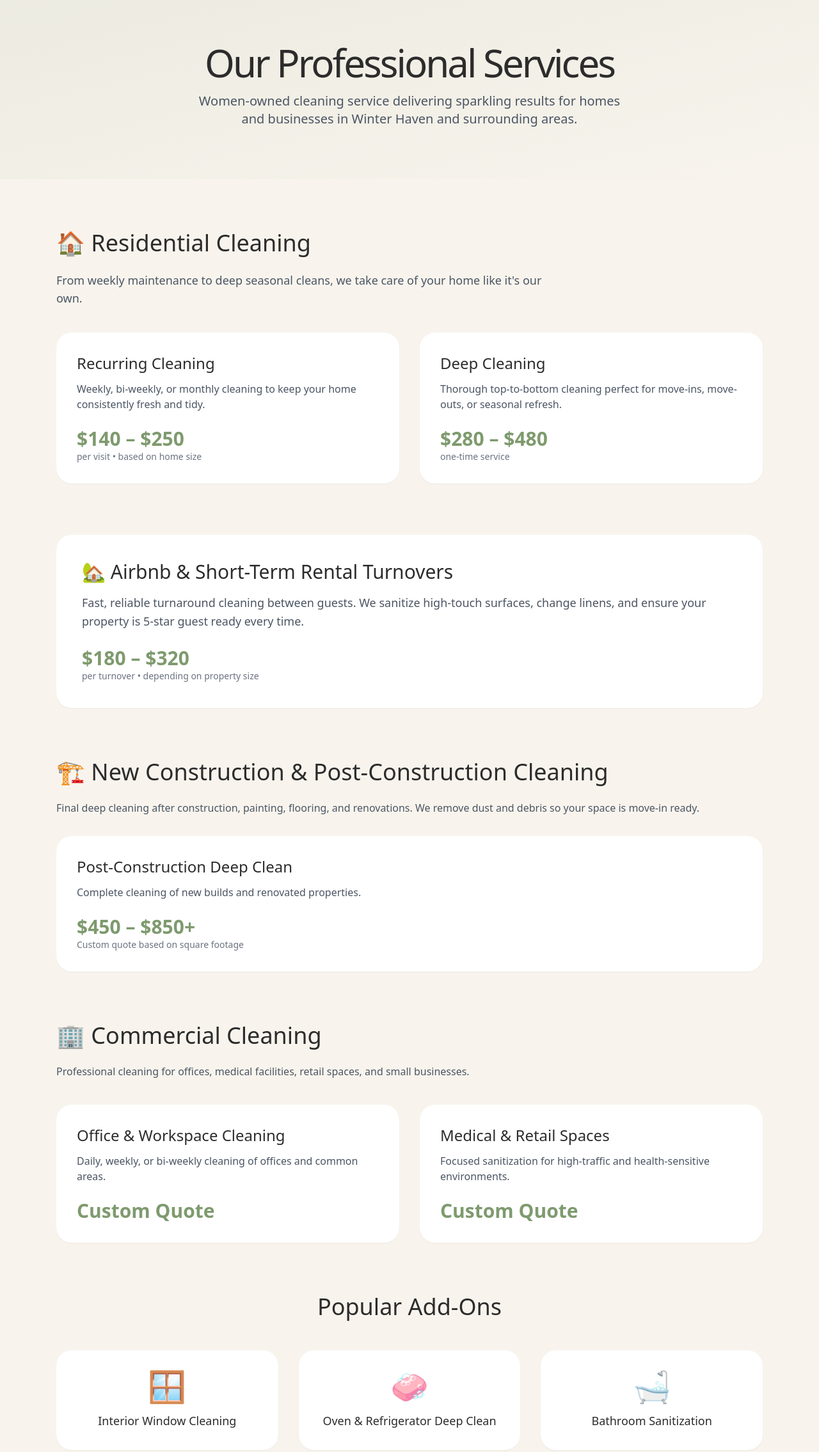
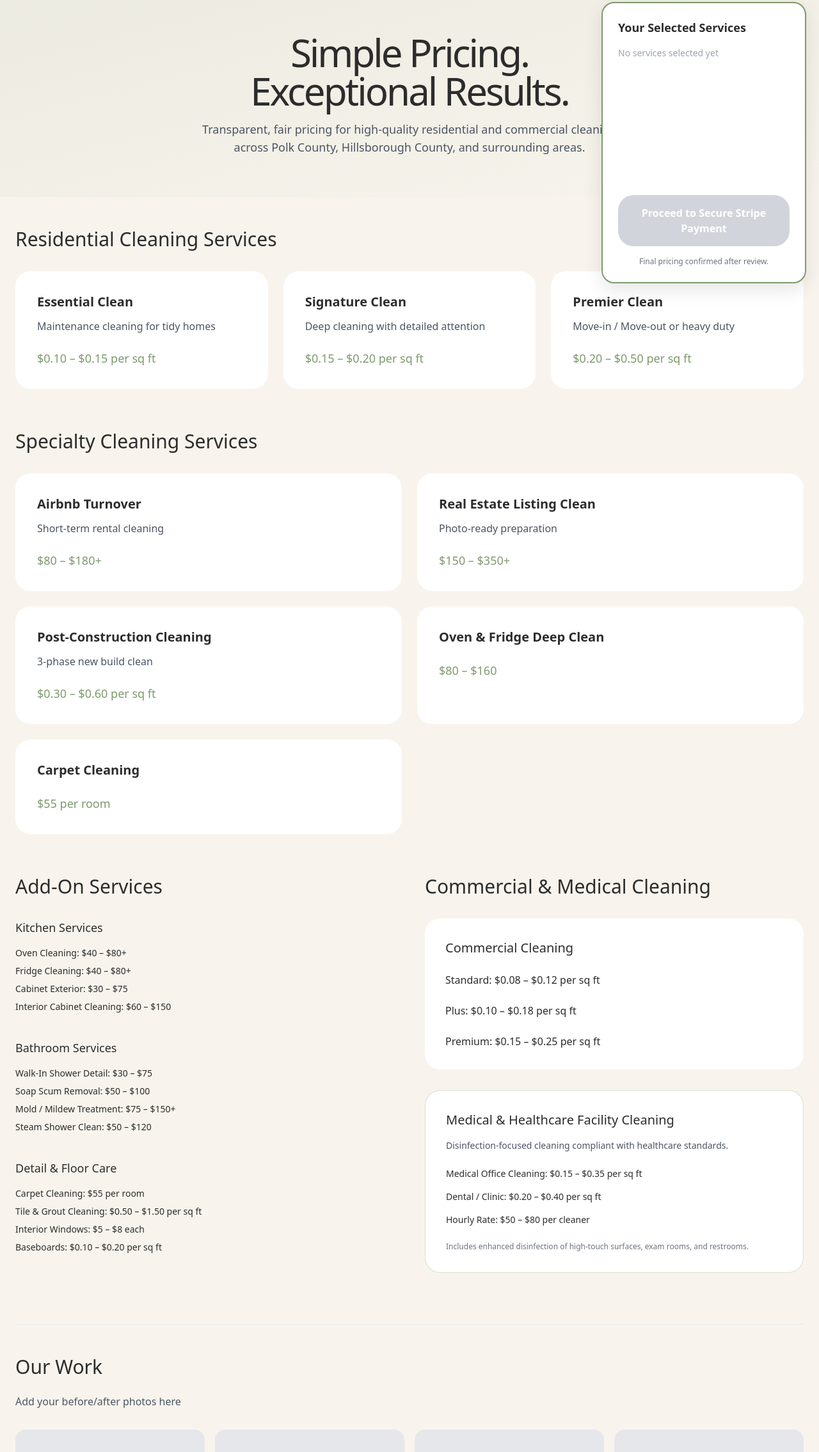
Before and after one commit to vontamr/happy-home-cleaning, a plain HTML site: page services.html in a window 1280 px wide. Shown: the part 77-2347 px from the top of the page at 64% size. Drawn offline with nearby package versions, Linux system fonts and the light colour scheme.

Commit message:
Update services.html

```diff
--- a/services.html
+++ b/services.html
@@ -4,7 +4,6 @@
     <meta charset="UTF-8">
     <meta name="viewport" content="width=device-width, initial-scale=1.0">
     <title>Our Cleaning Services | Happy Home Cleaning LLC - Winter Haven, FL</title>
-    <meta name="description" content="Professional house cleaning services in Winter Haven, FL. Deep cleaning, recurring maid service, move-out cleaning, Airbnb turnovers & more. Women-owned.">
 
     <script src="https://cdn.tailwindcss.com" async></script>
     <script>
@@ -26,24 +25,44 @@
     </script>
 
     <style>
-        .hamburger {
+        .service-card {
+            transition: all 0.4s ease;
+        }
+        .service-card:hover {
+            transform: translateY(-6px);
+            box-shadow: 0 20px 25px -5px rgb(0 0 0 / 0.1);
+        }
+        .service-card.selected {
+            border-color: #7E9A6E;
+            background-color: #f8f4ed;
+        }
+        .queue-sidebar {
+            position: fixed;
+            top: 80px;
+            right: 20px;
+            width: 320px;
+            background: white;
+            border: 2px solid #7E9A6E;
+            border-radius: 20px;
+            box-shadow: 0 10px 30px rgba(0,0,0,0.1);
+            z-index: 40;
             display: none;
-            flex-direction: column;
-            gap: 5px;
-            cursor: pointer;
         }
-        .hamburger span {
-            width: 28px;
-            height: 3px;
-            background: #2C2C2C;
-            transition: all 0.3s ease;
+        @media (min-width: 1024px) {
+            .queue-sidebar { display: block; }
         }
-        @media (max-width: 768px) {
-            .hamburger { display: flex; }
+        .mobile-queue-bar {
+            position: fixed;
+            bottom: 0;
+            left: 0;
+            right: 0;
+            background: white;
+            border-top: 3px solid #7E9A6E;
+            z-index: 50;
         }
     </style>
 </head>
-<body class="bg-cream text-[#2C2C2C] font-sans">
+<body class="bg-cream text-[#2C2C2C] font-sans pb-24 lg:pb-0">
 
     <!-- Navigation -->
     <nav class="bg-white border-b sticky top-0 z-50 shadow-sm">
@@ -57,7 +76,6 @@
                     </div>
                 </a>
 
-                <!-- Desktop Menu -->
                 <div class="hidden md:flex items-center gap-8 text-sm font-medium">
                     <a href="index.html" class="hover:text-sage">Home</a>
                     <a href="services.html" class="text-sage font-semibold">Services</a>
@@ -65,29 +83,7 @@
                     <a href="book.html" class="hover:text-sage">Book Now</a>
                 </div>
 
-                <!-- Get Free Quote Button -->
-                <a href="book.html"
-                   class="hidden md:block bg-sage hover:bg-[#6B8459] text-white px-8 py-4 rounded-3xl font-semibold transition-all">
-                    Get Free Quote
-                </a>
-
-                <!-- Hamburger -->
-                <div class="hamburger md:hidden" id="hamburger">
-                    <span></span>
-                    <span></span>
-                    <span></span>
-                </div>
-            </div>
-        </div>
-
-        <!-- Mobile Menu -->
-        <div id="mobile-menu" class="hidden md:hidden bg-white border-t">
-            <div class="px-6 py-6 flex flex-col gap-6 text-lg">
-                <a href="index.html" class="hover:text-sage">Home</a>
-                <a href="services.html" class="text-sage font-semibold">Services</a>
-                <a href="about.html" class="hover:text-sage">About</a>
-                <a href="book.html" class="hover:text-sage">Book Now</a>
-                <a href="book.html" class="mt-4 bg-sage text-white py-4 rounded-3xl text-center font-semibold">
+                <a href="book.html" class="hidden md:block bg-sage hover:bg-[#6B8459] text-white px-8 py-4 rounded-3xl font-semibold transition-all">
                     Get Free Quote
                 </a>
             </div>
@@ -95,124 +91,232 @@
     </nav>
 
     <!-- Hero -->
-    <section class="bg-gradient-to-br from-sage/10 to-cream py-20">
+    <section class="bg-gradient-to-br from-sage/10 to-cream py-16">
         <div class="max-w-5xl mx-auto px-6 text-center">
-            <h1 class="text-5xl md:text-6xl font-light tracking-tighter mb-4">Our Professional Services</h1>
-            <p class="text-xl text-gray-600 max-w-2xl mx-auto">
-                Women-owned cleaning service delivering sparkling results for homes and businesses in Winter Haven and surrounding areas.
+            <h1 class="text-5xl md:text-6xl font-light tracking-tighter mb-4">Simple Pricing.<br>Exceptional Results.</h1>
+            <p class="text-lg text-gray-600 max-w-2xl mx-auto">
+                Transparent, fair pricing for high-quality residential and commercial cleaning across Polk County, Hillsborough County, and surrounding areas.
             </p>
         </div>
     </section>
 
-    <section class="py-20">
-        <div class="max-w-6xl mx-auto px-6">
+    <div class="max-w-7xl mx-auto px-6 py-12 flex flex-col lg:flex-row gap-12">
 
-            <!-- Residential Cleaning -->
-            <div class="mb-20">
-                <h2 class="text-4xl font-light mb-6">🏠 Residential Cleaning</h2>
-                <p class="text-gray-600 max-w-3xl mb-10 text-lg">
-                    From weekly maintenance to deep seasonal cleans, we take care of your home like it's our own.
-                </p>
-                <div class="grid md:grid-cols-2 gap-8">
-                    <div class="bg-white rounded-3xl p-8 shadow-sm">
-                        <h3 class="text-2xl font-medium mb-3">Recurring Cleaning</h3>
-                        <p class="text-gray-600 mb-6">Weekly, bi-weekly, or monthly cleaning to keep your home consistently fresh and tidy.</p>
-                        <div class="text-3xl font-semibold text-sage">$140 – $250</div>
-                        <p class="text-sm text-gray-500">per visit • based on home size</p>
+        <!-- Main Content -->
+        <div class="flex-1">
+
+            <!-- Residential -->
+            <h2 class="text-3xl font-light mb-8">Residential Cleaning Services</h2>
+            <div class="grid grid-cols-1 md:grid-cols-3 gap-6 mb-16" id="residential-grid"></div>
+
+            <!-- Specialty -->
+            <h2 class="text-3xl font-light mb-8">Specialty Cleaning Services</h2>
+            <div class="grid grid-cols-1 md:grid-cols-2 gap-6 mb-16" id="specialty-grid"></div>
+
+            <!-- Add-Ons & Commercial -->
+            <div class="grid lg:grid-cols-2 gap-12">
+                <div>
+                    <h2 class="text-3xl font-light mb-8">Add-On Services</h2>
+                    <div class="space-y-10 text-sm">
+                        <div>
+                            <h3 class="font-medium text-lg mb-4">Kitchen Services</h3>
+                            <ul class="space-y-2">
+                                <li>Oven Cleaning: <span class="font-medium">$40 – $80+</span></li>
+                                <li>Fridge Cleaning: <span class="font-medium">$40 – $80+</span></li>
+                                <li>Cabinet Exterior: <span class="font-medium">$30 – $75</span></li>
+                                <li>Interior Cabinet Cleaning: <span class="font-medium">$60 – $150</span></li>
+                            </ul>
                         </div>
-                    <div class="bg-white rounded-3xl p-8 shadow-sm">
-                        <h3 class="text-2xl font-medium mb-3">Deep Cleaning</h3>
-                        <p class="text-gray-600 mb-6">Thorough top-to-bottom cleaning perfect for move-ins, move-outs, or seasonal refresh.</p>
-                        <div class="text-3xl font-semibold text-sage">$280 – $480</div>
-                        <p class="text-sm text-gray-500">one-time service</p>
+                        <div>
+                            <h3 class="font-medium text-lg mb-4">Bathroom Services</h3>
+                            <ul class="space-y-2">
+                                <li>Walk-In Shower Detail: <span class="font-medium">$30 – $75</span></li>
+                                <li>Soap Scum Removal: <span class="font-medium">$50 – $100</span></li>
+                                <li>Mold / Mildew Treatment: <span class="font-medium">$75 – $150+</span></li>
+                                <li>Steam Shower Clean: <span class="font-medium">$50 – $120</span></li>
+                            </ul>
+                        </div>
+                        <div>
+                            <h3 class="font-medium text-lg mb-4">Detail & Floor Care</h3>
+                            <ul class="space-y-2">
+                                <li>Carpet Cleaning: <span class="font-medium">$55 per room</span></li>
+                                <li>Tile & Grout Cleaning: <span class="font-medium">$0.50 – $1.50 per sq ft</span></li>
+                                <li>Interior Windows: <span class="font-medium">$5 – $8 each</span></li>
+                                <li>Baseboards: <span class="font-medium">$0.10 – $0.20 per sq ft</span></li>
+                            </ul>
                         </div>
                     </div>
                 </div>
 
-            <!-- Airbnb & Short-Term Rentals -->
-            <div class="mb-20 bg-white rounded-3xl p-10 shadow-sm">
-                <h2 class="text-3xl font-medium mb-4">🏡 Airbnb & Short-Term Rental Turnovers</h2>
-                <p class="text-gray-600 text-lg leading-relaxed mb-6">
-                    Fast, reliable turnaround cleaning between guests. We sanitize high-touch surfaces, change linens,
-                    and ensure your property is 5-star guest ready every time.
-                </p>
-                <div class="text-3xl font-semibold text-sage">$180 – $320</div>
-                <p class="text-sm text-gray-500">per turnover • depending on property size</p>
-            </div>
-
-            <!-- New Construction / Post-Construction -->
-            <div class="mb-20">
-                <h2 class="text-4xl font-light mb-6">🏗️ New Construction & Post-Construction Cleaning</h2>
-                <p class="text-gray-600 mb-8">
-                    Final deep cleaning after construction, painting, flooring, and renovations. We remove dust and debris so your space is move-in ready.
-                </p>
-                <div class="bg-white rounded-3xl p-8 shadow-sm">
-                    <h3 class="text-2xl font-medium mb-3">Post-Construction Deep Clean</h3>
-                    <p class="text-gray-600">Complete cleaning of new builds and renovated properties.</p>
-                    <div class="text-3xl font-semibold text-sage mt-6">$450 – $850+</div>
-                    <p class="text-sm text-gray-500">Custom quote based on square footage</p>
+                <div>
+                    <h2 class="text-3xl font-light mb-8">Commercial & Medical Cleaning</h2>
+                    <div class="space-y-8">
+                        <!-- Commercial -->
+                        <div class="bg-white rounded-3xl p-8">
+                            <h3 class="font-medium text-xl mb-6">Commercial Cleaning</h3>
+                            <div class="space-y-6">
+                                <div><span class="font-medium">Standard:</span> $0.08 – $0.12 per sq ft</div>
+                                <div><span class="font-medium">Plus:</span> $0.10 – $0.18 per sq ft</div>
+                                <div><span class="font-medium">Premium:</span> $0.15 – $0.25 per sq ft</div>
                             </div>
                         </div>
 
-            <!-- Commercial -->
-            <div class="mb-20">
-                <h2 class="text-4xl font-light mb-6">🏢 Commercial Cleaning</h2>
-                <p class="text-gray-600 mb-10">Professional cleaning for offices, medical facilities, retail spaces, and small businesses.</p>
-                <div class="grid md:grid-cols-2 gap-8">
-                    <div class="bg-white rounded-3xl p-8 shadow-sm">
-                        <h3 class="text-2xl font-medium mb-3">Office & Workspace Cleaning</h3>
-                        <p class="text-gray-600">Daily, weekly, or bi-weekly cleaning of offices and common areas.</p>
-                        <div class="text-3xl font-semibold text-sage mt-6">Custom Quote</div>
+                        <!-- Medical -->
+                        <div class="bg-white rounded-3xl p-8 border border-sage/30">
+                            <h3 class="font-medium text-xl mb-4">Medical & Healthcare Facility Cleaning</h3>
+                            <p class="text-gray-600 text-sm mb-6">Disinfection-focused cleaning compliant with healthcare standards.</p>
+                            <div class="space-y-4 text-sm">
+                                <div><span class="font-medium">Medical Office Cleaning:</span> $0.15 – $0.35 per sq ft</div>
+                                <div><span class="font-medium">Dental / Clinic:</span> $0.20 – $0.40 per sq ft</div>
+                                <div><span class="font-medium">Hourly Rate:</span> $50 – $80 per cleaner</div>
                             </div>
-                    <div class="bg-white rounded-3xl p-8 shadow-sm">
-                        <h3 class="text-2xl font-medium mb-3">Medical & Retail Spaces</h3>
-                        <p class="text-gray-600">Focused sanitization for high-traffic and health-sensitive environments.</p>
-                        <div class="text-3xl font-semibold text-sage mt-6">Custom Quote</div>
+                            <p class="text-xs text-gray-500 mt-6">Includes enhanced disinfection of high-touch surfaces, exam rooms, and restrooms.</p>
+                        </div>
                     </div>
                 </div>
             </div>
 
-            <!-- Popular Add-ons -->
-            <div>
-                <h2 class="text-4xl font-light text-center mb-12">Popular Add-Ons</h2>
-                <div class="grid md:grid-cols-3 gap-8">
-                    <div class="bg-white rounded-3xl p-8 text-center shadow-sm">
-                        <div class="text-5xl mb-4">🪟</div>
-                        <h4 class="font-medium text-lg">Interior Window Cleaning</h4>
-                    </div>
-                    <div class="bg-white rounded-3xl p-8 text-center shadow-sm">
-                        <div class="text-5xl mb-4">🧼</div>
-                        <h4 class="font-medium text-lg">Oven & Refrigerator Deep Clean</h4>
-                    </div>
-                    <div class="bg-white rounded-3xl p-8 text-center shadow-sm">
-                        <div class="text-5xl mb-4">🛁</div>
-                        <h4 class="font-medium text-lg">Bathroom Sanitization</h4>
+            <!-- Image Placeholder Section -->
+            <div class="mt-20 border-t pt-12">
+                <h2 class="text-3xl font-light mb-6">Our Work</h2>
+                <p class="text-gray-600 mb-8">Add your before/after photos here</p>
+                <div class="grid grid-cols-2 md:grid-cols-4 gap-4">
+                    <!-- Add your image tags here -->
+                    <div class="bg-gray-200 aspect-video rounded-2xl flex items-center justify-center text-gray-400">Image 1</div>
+                    <div class="bg-gray-200 aspect-video rounded-2xl flex items-center justify-center text-gray-400">Image 2</div>
+                    <div class="bg-gray-200 aspect-video rounded-2xl flex items-center justify-center text-gray-400">Image 3</div>
+                    <div class="bg-gray-200 aspect-video rounded-2xl flex items-center justify-center text-gray-400">Image 4</div>
                 </div>
             </div>
         </div>
-        </div>
-    </section>
 
-    <!-- Footer -->
-    <footer class="bg-deep text-white py-12">
-        <div class="max-w-7xl mx-auto px-6 text-center">
-            <p class="mb-6 text-lg">Women-owned • Serving Winter Haven & surrounding areas with pride</p>
-            <div class="text-xs opacity-60">
-                © 2026 Happy Home Cleaning LLC • Built by VSIT Solutions
+        <!-- Desktop Queue Sidebar -->
+        <div class="queue-sidebar p-6" id="desktop-queue">
+            <h3 class="font-semibold text-lg mb-4">Your Selected Services</h3>
+            <div id="queue-items" class="space-y-4 text-sm min-h-[200px]"></div>
+
+            <button onclick="proceedToStripe()" id="pay-btn"
+                    class="mt-8 w-full bg-sage hover:bg-[#6B8459] disabled:bg-gray-300 text-white py-4 rounded-3xl font-semibold transition-all">
+                Proceed to Secure Stripe Payment
+            </button>
+            <p class="text-center text-xs text-gray-500 mt-4">Final pricing confirmed after review.</p>
         </div>
     </div>
-    </footer>
+
+    <!-- Mobile Queue Bar -->
+    <div class="mobile-queue-bar lg:hidden">
+        <div class="max-w-7xl mx-auto px-6 py-4 flex items-center justify-between">
+            <div class="font-medium">
+                Selected: <span id="mobile-count" class="text-sage font-semibold">0</span>
+            </div>
+            <button onclick="toggleMobileQueue()" class="text-sage font-medium">View / Edit</button>
+            <button onclick="proceedToStripe()" id="mobile-pay-btn"
+                    class="bg-sage text-white px-8 py-3 rounded-3xl text-sm font-semibold">Pay Securely</button>
+        </div>
+    </div>
 
     <script>
-        // Hamburger Menu
-        const hamburger = document.getElementById('hamburger');
-        const mobileMenu = document.getElementById('mobile-menu');
+        let queue = [];
 
-        if (hamburger) {
-            hamburger.addEventListener('click', () => {
-                mobileMenu.classList.toggle('hidden');
+        const services = [
+            { id: 1, category: "residential", title: "Essential Clean", desc: "Maintenance cleaning for tidy homes", price: "$0.10 – $0.15 per sq ft" },
+            { id: 2, category: "residential", title: "Signature Clean", desc: "Deep cleaning with detailed attention", price: "$0.15 – $0.20 per sq ft" },
+            { id: 3, category: "residential", title: "Premier Clean", desc: "Move-in / Move-out or heavy duty", price: "$0.20 – $0.50 per sq ft" },
+            { id: 4, category: "specialty", title: "Airbnb Turnover", desc: "Short-term rental cleaning", price: "$80 – $180+" },
+            { id: 5, category: "specialty", title: "Real Estate Listing Clean", desc: "Photo-ready preparation", price: "$150 – $350+" },
+            { id: 6, category: "specialty", title: "Post-Construction Cleaning", desc: "3-phase new build clean", price: "$0.30 – $0.60 per sq ft" },
+            { id: 7, category: "add-on", title: "Oven & Fridge Deep Clean", desc: "", price: "$80 – $160" },
+            { id: 8, category: "add-on", title: "Carpet Cleaning", desc: "", price: "$55 per room" }
+        ];
+
+        function createCard(service) {
+            const card = document.createElement('div');
+            card.className = `service-card bg-white rounded-3xl p-8 border-2 border-transparent cursor-pointer`;
+            card.innerHTML = `
+                <h3 class="font-semibold text-xl mb-3">${service.title}</h3>
+                <p class="text-gray-600 mb-6">${service.desc}</p>
+                <div class="text-lg font-medium text-sage">${service.price}</div>
+            `;
+            card.addEventListener('click', () => toggleService(service, card));
+            return card;
+        }
+
+        function toggleService(service, cardEl) {
+            const index = queue.findIndex(s => s.id === service.id);
+            if (index === -1) {
+                queue.push(service);
+                cardEl.classList.add('selected');
+            } else {
+                queue.splice(index, 1);
+                cardEl.classList.remove('selected');
+            }
+            updateQueue();
+        }
+
+        function updateQueue() {
+            const container = document.getElementById('queue-items');
+            container.innerHTML = '';
+
+            if (queue.length === 0) {
+                container.innerHTML = `<p class="text-gray-400">No services selected yet</p>`;
+            } else {
+                queue.forEach((s, i) => {
+                    const div = document.createElement('div');
+                    div.className = "flex justify-between bg-cream p-4 rounded-2xl";
+                    div.innerHTML = `
+                        <div>
+                            <div class="font-medium">${s.title}</div>
+                            <div class="text-xs text-gray-500">${s.price}</div>
+                        </div>
+                        <button onclick="removeFromQueue(${i}); event.stopImmediatePropagation()" class="text-red-500 text-xl">×</button>
+                    `;
+                    container.appendChild(div);
                 });
             }
+
+            document.getElementById('mobile-count').textContent = queue.length;
+            document.getElementById('pay-btn').disabled = queue.length === 0;
+            document.getElementById('mobile-pay-btn').disabled = queue.length === 0;
+        }
+
+        function removeFromQueue(index) {
+            queue.splice(index, 1);
+            renderAllCards();
+            updateQueue();
+        }
+
+        function renderAllCards() {
+            const resGrid = document.getElementById('residential-grid');
+            const specGrid = document.getElementById('specialty-grid');
+
+            resGrid.innerHTML = '';
+            specGrid.innerHTML = '';
+
+            services.forEach(service => {
+                const card = createCard(service);
+                if (service.category === "residential") resGrid.appendChild(card);
+                else specGrid.appendChild(card);
+            });
+        }
+
+        function proceedToStripe() {
+            if (queue.length === 0) return;
+            const list = queue.map(s => s.title).join(", ");
+            if (confirm(`Proceed to Stripe checkout with:\n\n${list}\n\nFinal quote will be confirmed after review.`)) {
+                alert("Redirecting to secure Stripe payment...");
+                // Replace with your real Stripe session URL in production
+                setTimeout(() => window.location.href = "book.html", 1000);
+            }
+        }
+
+        function toggleMobileQueue() {
+            alert("Selected services:\n" + queue.map(s => `• ${s.title} — ${s.price}`).join("\n"));
+        }
+
+        window.addEventListener('load', () => {
+            renderAllCards();
+            updateQueue();
+        });
     </script>
 </body>
 </html>
```
Lines whose indentation alone changed are shown as unchanged.
